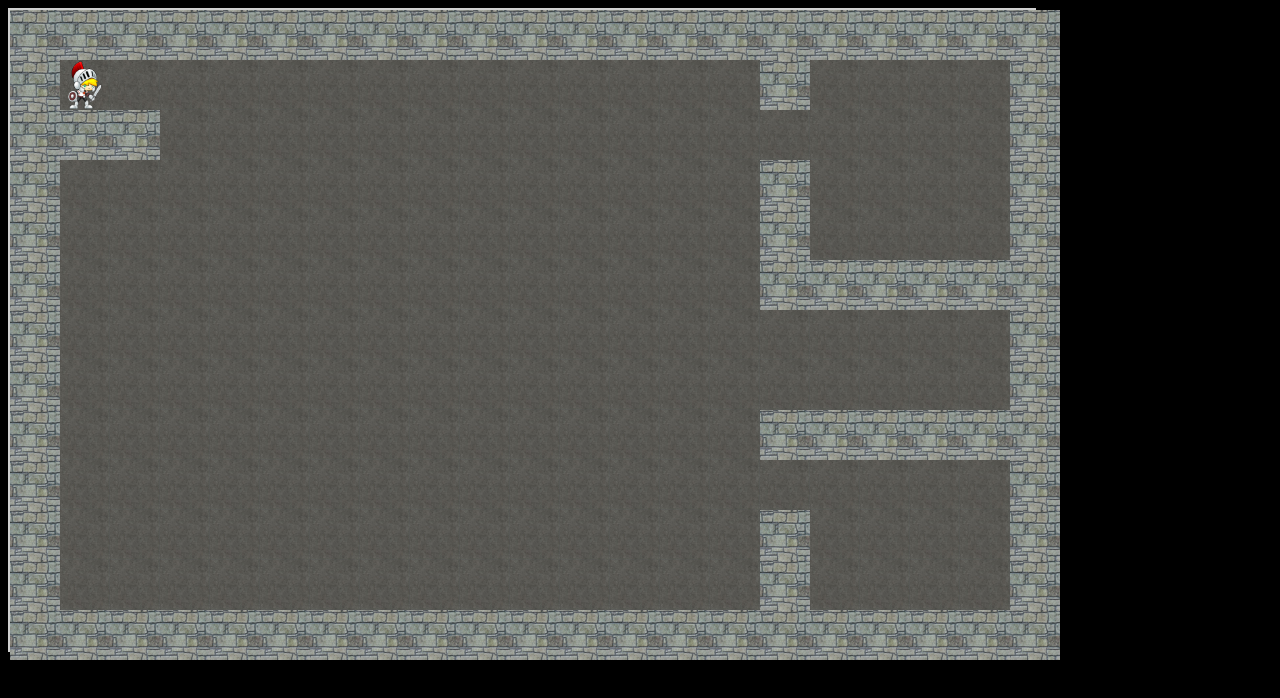
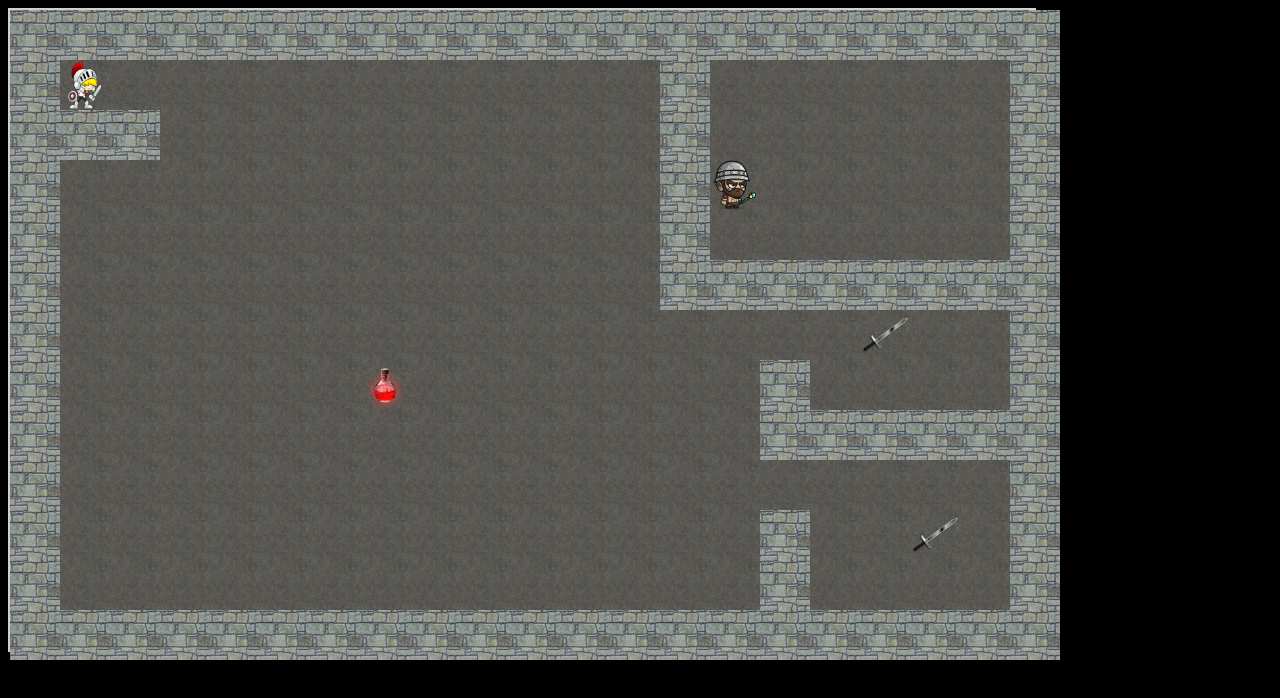
Before and after one commit to xLI4NOST/Roguelike.js, a plain HTML site: page index.html in a window 1280 px wide. Shown: the part 60-758 px from the top of the page. Drawn offline with nearby package versions, Linux system fonts and the light colour scheme; a web font is replaced by a local one.

Commit message:
Add files via upload

```diff
--- /dev/null
+++ b/enemy.js
@@ -0,0 +1,23 @@
+export function Enemy (x, y, gameZone) {
+
+    var enemy = {
+        x: 700,
+        y: 150,
+        character: document.createElement('div'),
+        damage: 5,
+        hp: 15
+    }
+
+    enemy.character.classList.add('tile')
+    enemy.character.classList.add('tileE')
+    gameZone.appendChild(enemy.character)
+    enemy.character.style.top = y*50 + 'px'
+    enemy.character.style.left = x*50 + 'px'
+
+
+    this.renderEnemy = function (num) {
+        for(let i = 0; i < num; i ++){
+            gameZone.appendChild(enemy.character)
+        }
+    }
+}
--- a/index.html
+++ b/index.html
@@ -9,8 +9,6 @@
     <link href="https://fonts.googleapis.com/css?family=Roboto:300,400,700&amp;subset=cyrillic" rel="stylesheet">
     <link href="https://fonts.googleapis.com/css?family=Playfair+Display:400,400i|Tinos:400,400i&amp;subset=cyrillic"
           rel="stylesheet">
-    <script type="text/javascript" src="/shared/3rdparty/jquery/jquery.js" language="javascript1.1"></script>
-    <script src="index.js"></script>
     <style>
         * {
             box-sizing: border-box;
@@ -112,6 +110,8 @@
     </style>
 </head>
 <body>
+<audio class="audioHp" src="sounds/hp.mp3"></audio>
+<audio class="audioSw" src="sounds/sw.mp3"></audio>
 <h1>Игровое поле</h1>
 <div class="field-box">
     <div class="field"></div>
@@ -120,106 +120,73 @@
 <!--h1>Инвентарь</h1>
 <div class="inventory-box"><div class="inventory"></div></div-->
 
-<script>
+<script type="module">
+    import {Gamer} from "./player.js"
+    import {Enemy} from "./enemy.js";
+
     const gameZone = document.querySelector('.field')
     const locationMap = [
         [1, 1, 1, 1, 1, 1, 1, 1, 1, 1, 1, 1, 1, 1, 1, 1, 1, 1, 1, 1, 1],
-        [1, 0, 0, 0, 0, 0, 0, 0, 0, 0, 0, 0, 0, 0, 0, 1, 0, 0, 0, 0, 1],
-        [1, 1, 1, 0, 0, 0, 0, 0, 0, 0, 0, 0, 0, 0, 0, 0, 0, 0, 0, 0, 1],
-        [1, 0, 0, 0, 0, 0, 0, 0, 0, 0, 0, 0, 0, 0, 0, 1, 0, 0, 0, 0, 1],
-        [1, 0, 0, 0, 0, 0, 0, 0, 0, 0, 0, 0, 0, 0, 0, 1, 0, 0, 0, 0, 1],
+        [1, 0, 0, 0, 0, 0, 0, 0, 0, 0, 0, 0, 0, 1, 0, 0, 0, 0, 0, 0, 1],
+        [1, 1, 1, 0, 0, 0, 0, 0, 0, 0, 0, 0, 0, 1, 0, 0, 0, 0, 0, 0, 1],
+        [1, 0, 0, 0, 0, 0, 0, 0, 0, 0, 0, 0, 0, 1, 0, 0, 0, 0, 0, 0, 1],
+        [1, 0, 0, 0, 0, 0, 0, 0, 0, 0, 0, 0, 0, 1, 0, 0, 0, 0, 0, 0, 1],
+        [1, 0, 0, 0, 0, 0, 0, 0, 0, 0, 0, 0, 0, 1, 1, 1, 1, 1, 1, 1, 1],
+        [1, 0, 0, 0, 0, 0, 0, 0, 0, 0, 0, 0, 0, 0, 0, 0, 0, 2, 0, 0, 1],
+        [1, 0, 0, 0, 0, 0, 0, 3, 0, 0, 0, 0, 0, 0, 0, 1, 0, 0, 0, 0, 1],
         [1, 0, 0, 0, 0, 0, 0, 0, 0, 0, 0, 0, 0, 0, 0, 1, 1, 1, 1, 1, 1],
         [1, 0, 0, 0, 0, 0, 0, 0, 0, 0, 0, 0, 0, 0, 0, 0, 0, 0, 0, 0, 1],
-        [1, 0, 0, 0, 0, 0, 0, 0, 0, 0, 0, 0, 0, 0, 0, 0, 0, 0, 0, 0, 1],
-        [1, 0, 0, 0, 0, 0, 0, 0, 0, 0, 0, 0, 0, 0, 0, 1, 1, 1, 1, 1, 1],
-        [1, 0, 0, 0, 0, 0, 0, 0, 0, 0, 0, 0, 0, 0, 0, 0, 0, 0, 0, 0, 1],
-        [1, 0, 0, 0, 0, 0, 0, 0, 0, 0, 0, 0, 0, 0, 0, 1, 0, 0, 0, 0, 1],
+        [1, 0, 0, 0, 0, 0, 0, 0, 0, 0, 0, 0, 0, 0, 0, 1, 0, 0, 2, 0, 1],
         [1, 0, 0, 0, 0, 0, 0, 0, 0, 0, 0, 0, 0, 0, 0, 1, 0, 0, 0, 0, 1],
         [1, 1, 1, 1, 1, 1, 1, 1, 1, 1, 1, 1, 1, 1, 1, 1, 1, 1, 1, 1, 1],
 
-
     ]
 
-    let player = {
-        x: 50,
-        y: 50,
-        character: document.createElement('div')
-    }
-    player.character.style.top = player.y + 'px'
-    player.character.style.left = player.x + 'px'
 
 
     function Game() {
         this.init = function () {
         }
 
-        this.play = function () {
-            player.character.classList.add('tile')
-            player.character.classList.add('tileP')
-            gameZone.appendChild(player.character)
-        }
+        // this.play = function () {
+        //     player.character.classList.add('tile')
+        //     player.character.classList.add('tileP')
+        //     gameZone.appendChild(player.character)
+        // }
 
-        this.controller = function () {
-            let yCount = 1
-            let xCount = 1
 
-            document.addEventListener('keydown', (e) => {
-                switch (e.keyCode) {
-                    case 87: //w
-                       if (!locationMap[yCount -1][xCount]){
-						   player.character.style.top = `${player.y -= 50}px`
-						   yCount-=1
-					   }
+        const player = new Gamer(gameZone, locationMap)
+        player.controller()
 
-                        break
-                    case  83://s
-							if(!locationMap[yCount+1][xCount]){
-                        		player.character.style.top = `${player.y += 50}px`
-								yCount +=1
-							}
-                        break
-                    case 65:///a
-							if(!locationMap[yCount][xCount -1]){
-								player.character.style.left = `${player.x -= 50}px`
-								xCount-=1
-							}
 
-                        break
-                    case 68://d
-                       if (!locationMap[yCount][xCount+1]){
-						   player.character.style.left = `${player.x += 50}px`
-						   xCount += 1
-					   }
-                }
+        const enemy = new Enemy(14, 3, gameZone)
 
-            })
-        }
-
-        this.render = function () {
+        this.render = function (map) {
             let x = 0
             let y = 0
-            game.controller()
-            for (let i = 0; i < locationMap.length; i++) {
 
-                for (let b = 0; b < locationMap[i].length; b++) {
+            for (let i = 0; i < map.length; i++) {
 
-                    if (locationMap[i][b] === 0) {
-                        const element = document.createElement('div')
-                        element.classList.add('tile')
-                        element.style.top = y + 'px'
-                        element.style.left = x + 'px'
-                        gameZone.appendChild(element)
-                        x += 50
+                for (let j = 0; j < map[i].length; j++) {
+
+                    const element = document.createElement('div')
+                    element.classList.add('tile')
+
+                    if (map[i][j] === 1) {
+                        element.classList.add('tileW')
                     }
-                    if (locationMap[i][b] === 1) {
-                        const element = document.createElement('div')
-                        element.classList.add('tile')
-                        element.classList.add('tileW')
-                        element.style.top = y + 'px'
-                        element.style.left = x + 'px'
-                        gameZone.appendChild(element)
-                        x += 50
+                    if (map[i][j] === 2) {
+                        element.classList.add('tileSW')
                     }
+                    if (map[i][j] === 3) {
+                        element.classList.add('tileHP')
+                    }
+
+                    element.classList.add(`c${j}-${i}`)
+                    element.style.top = y + 'px'
+                    element.style.left = x + 'px'
+                    gameZone.appendChild(element)
+                    x += 50
                 }
 
                 x = 0
@@ -233,8 +200,8 @@
 
     var game = new Game();
     game.init();
-    game.render()
-    game.play()
+    game.render(locationMap)
+
 
 
 </script>
--- /dev/null
+++ b/player.js
@@ -0,0 +1,68 @@
+export function Gamer (gameZone, locationMap){
+    var player = {
+        x: 50,
+        y: 50,
+        character: document.createElement('div'),
+        damage: 0,
+        hp: 10
+    }
+    player.character.style.top = player.y + 'px'
+    player.character.style.left = player.x + 'px'
+    player.character.classList.add('tile')
+    player.character.classList.add('tileP')
+    gameZone.appendChild(player.character)
+    let yCount = 1
+    let xCount = 1
+    this.controller = function () {
+        document.addEventListener('keydown', (e) => {
+            switch (e.keyCode) {
+                case 87: //w
+                    if (locationMap[yCount - 1][xCount] !== 1) {
+                        player.character.style.top = `${player.y -= 50}px`
+                        yCount -= 1
+                    }
+                    break
+                case  83://s
+                    if (locationMap[yCount + 1][xCount] !== 1) {
+                        player.character.style.top = `${player.y += 50}px`
+                        yCount += 1
+                    }
+                    break
+                case 65:///a
+                    player.character.style.transform = 'rotateY(180deg)'
+                    if (locationMap[yCount][xCount - 1] !== 1) {
+                        player.character.style.left = `${player.x -= 50}px`
+                        xCount -= 1
+                    }
+                    break
+                case 68://d
+                    player.character.style.transform = 'rotateY(0deg)'
+                    if (locationMap[yCount][xCount + 1] !== 1) {
+                        player.character.style.left = `${player.x += 50}px`
+                        xCount += 1
+                    }
+            }
+            if (locationMap[yCount][xCount] === 3) {
+                player.hp += 10
+                locationMap[yCount][xCount]=0
+                console.log(xCount,yCount)
+                var current = document.querySelector(`.c${xCount}-${yCount}`)
+                var audio = document.querySelector('.audioHp')
+                audio.play()
+                current.classList.remove('tileHP')
+                console.log(locationMap[yCount][xCount])
+            }
+            if (locationMap[yCount][xCount] === 2) {
+                player.damage += 10
+                locationMap[yCount][xCount] = 0
+                var current = document.querySelector(`.c${xCount}-${yCount}`)
+                var audio = document.querySelector('.audioSw')
+                audio.play()
+                current.classList.remove('tileSW')
+                console.log(locationMap[yCount][xCount])
+            }
+
+
+        })
+    }
+}
```
Also changed, not shown: 2 other files.
